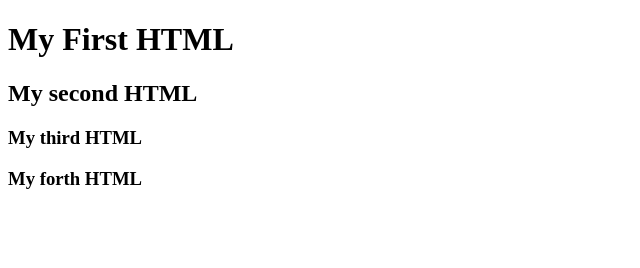
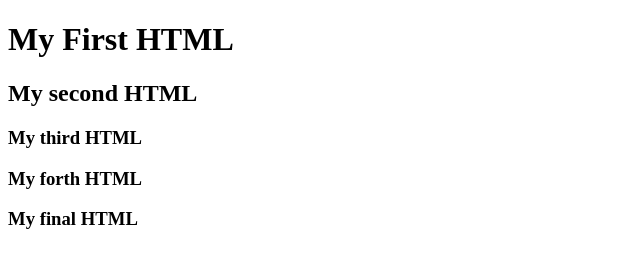
Before and after one commit to haiakhil3344/Jenkins, a plain HTML site: page index.html in a window 1280 px wide. Shown: the whole page, without its empty margins (0-640 px from the left). Drawn offline with Linux system fonts and the light colour scheme.

Commit message:
Update and rename sample.html to index.html

```diff
--- a/sample.html
+++ b/index.html
@@ -6,6 +6,7 @@
   <h2>My second HTML</h2>
   <h3>My third HTML</h3>
   <h3>My forth HTML</h3>
+  <h3>My final HTML</h3>
 
 </body>
 </html>
```
